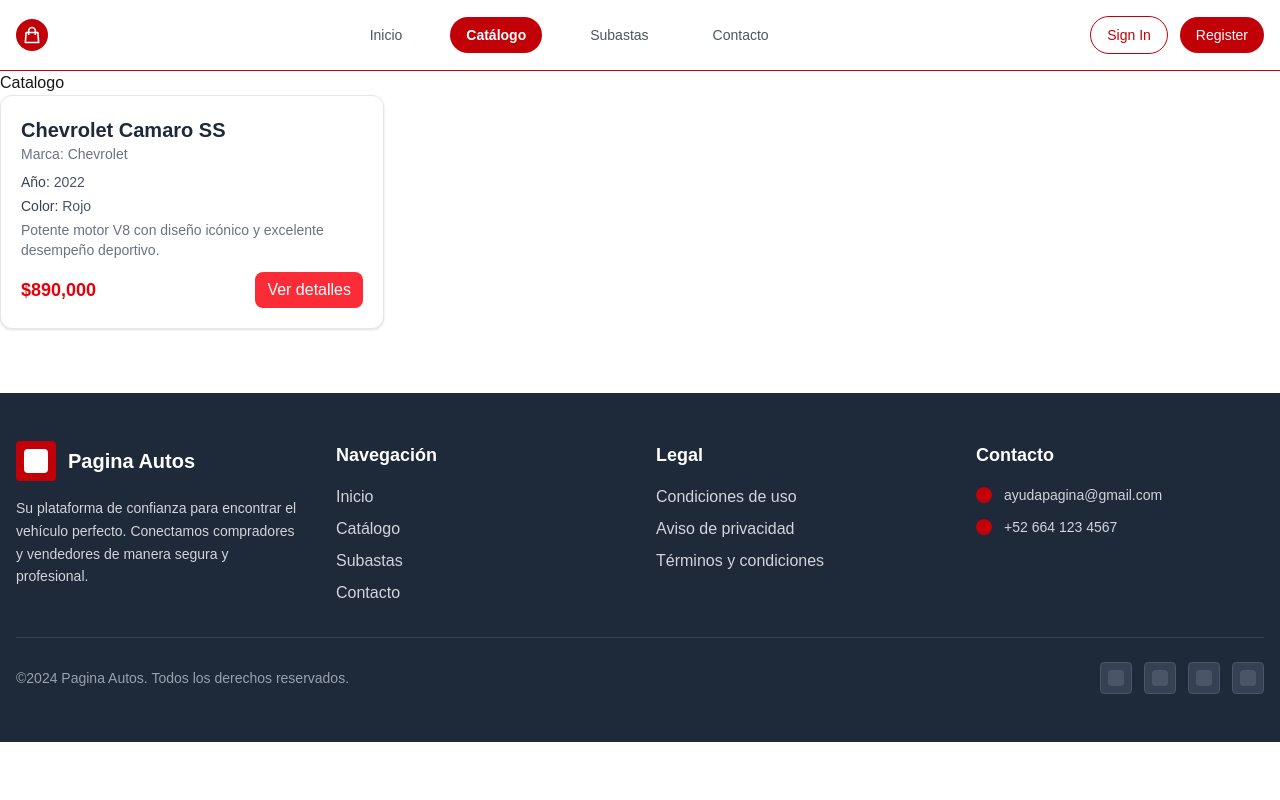
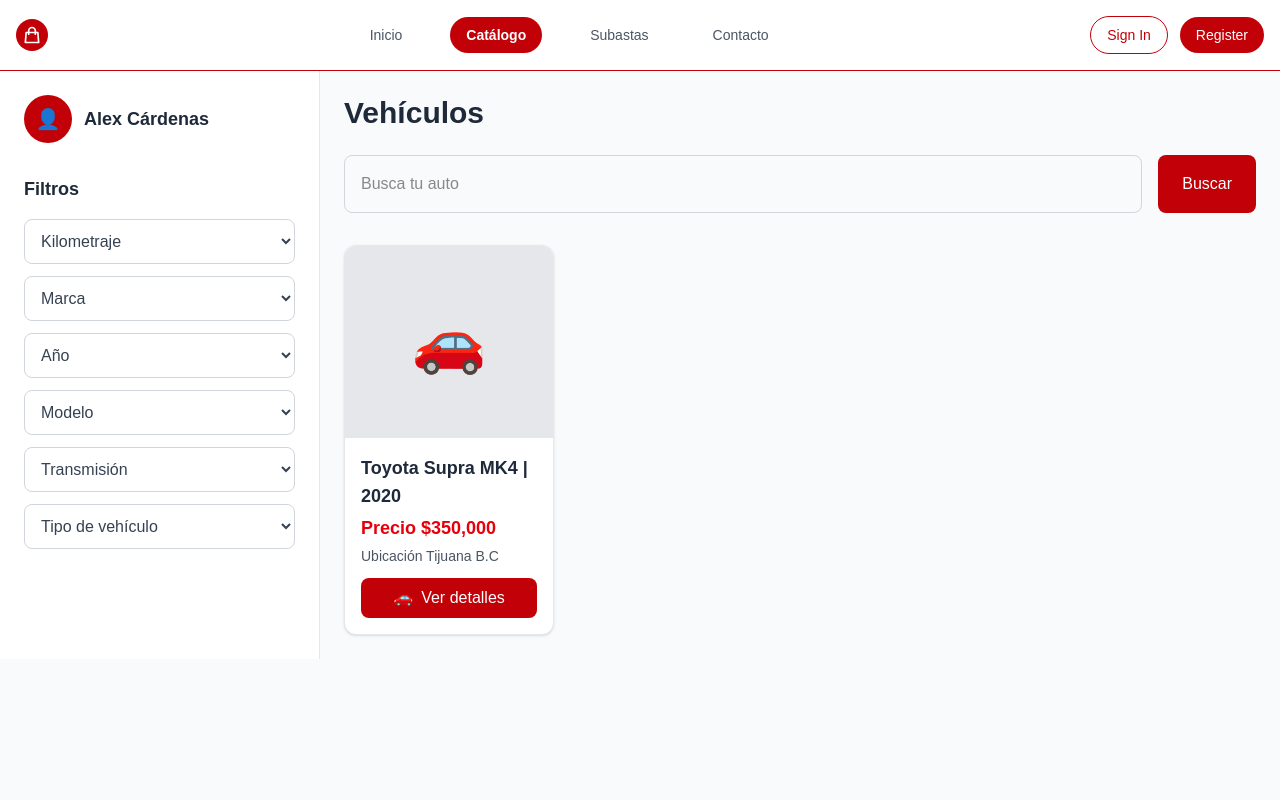
Before and after one commit to Hollow-Coders/VentaAutosFrontend, a Next.js app: page /Catalogo in a window 1280 px wide. Shown: the top 800 px of the page. Built offline with nearby package versions, Linux system fonts and the light colour scheme.

Commit message:
Se diseño en su mayoria el apartado del catalogo junto con su apartado de filtro y también se modifico el apartado de la carta de vehiculo, meros detalles visuales del proyecto

```diff
--- a/src/app/Catalogo/page.tsx
+++ b/src/app/Catalogo/page.tsx
@@ -1,14 +1,123 @@
 import React from 'react'
 import Carta_v from '../components/Carta_v'
 
-
 function Catalogo() {
   return (
-    <div>
-        <h1>Catalogo</h1>
-        <Carta_v/>
+    <div className="min-h-screen bg-gray-50">
+      <div className="flex flex-col lg:flex-row">
+
+        {/* Barra lateral con filtros */}
+        <div className="w-full lg:w-80 bg-white border-r border-gray-200 p-6 hidden lg:block">
+
+          {/* Perfil del usuario */}
+          <div className="mb-8">
+            <div className="flex items-center mb-4">
+              <div className="w-12 h-12 bg-red-700 rounded-full flex items-center justify-center mr-3">
+                <span className="text-white text-xl">👤</span>
+              </div>
+              <span className="text-lg font-semibold text-gray-800">Alex Cárdenas</span>
+            </div>
+          </div>
+
+          {/* Sección de filtros */}
+          <div>
+            <h3 className="text-lg font-semibold text-gray-800 mb-4">Filtros</h3>
+            <div className="space-y-3">
+
+              {/* Filtro de Kilometraje */}
+              <select className="w-full p-3 border border-gray-300 rounded-lg bg-white text-gray-700 hover:border-red-300 hover:shadow-md transition-all duration-300 focus:outline-none focus:ring-2 focus:ring-red-500 focus:border-red-500 transform hover:scale-105">
+                <option>Kilometraje</option>
+                <option>0 - 10,000 km</option>
+                <option>10,000 - 50,000 km</option>
+                <option>50,000 - 100,000 km</option>
+                <option>100,000+ km</option>
+              </select>
+
+              {/* Filtro de Marca */}
+              <select className="w-full p-3 border border-gray-300 rounded-lg bg-white text-gray-700 hover:border-red-300 hover:shadow-md transition-all duration-300 focus:outline-none focus:ring-2 focus:ring-red-500 focus:border-red-500 transform hover:scale-105">
+                <option>Marca</option>
+                <option>Toyota</option>
+                <option>Chevrolet</option>
+                <option>BMW</option>
+                <option>Cadillac</option>
+                <option>Porsche</option>
+                <option>Infiniti</option>
+              </select>
+
+              {/* Filtro de Año */}
+              <select className="w-full p-3 border border-gray-300 rounded-lg bg-white text-gray-700 hover:border-red-300 hover:shadow-md transition-all duration-300 focus:outline-none focus:ring-2 focus:ring-red-500 focus:border-red-500 transform hover:scale-105">
+                <option>Año</option>
+                <option>2024</option>
+                <option>2023</option>
+                <option>2022</option>
+                <option>2021</option>
+                <option>2020</option>
+                <option>2019</option>
+              </select>
+
+              {/* Filtro de Modelo */}
+              <select className="w-full p-3 border border-gray-300 rounded-lg bg-white text-gray-700 hover:border-red-300 hover:shadow-md transition-all duration-300 focus:outline-none focus:ring-2 focus:ring-red-500 focus:border-red-500 transform hover:scale-105">
+                <option>Modelo</option>
+                <option>Supra</option>
+                <option>Impala</option>
+                <option>M3</option>
+                <option>Escalade</option>
+                <option>911</option>
+                <option>Q50</option>
+              </select>
+
+              {/* Filtro de Transmisión */}
+              <select className="w-full p-3 border border-gray-300 rounded-lg bg-white text-gray-700 hover:border-red-300 hover:shadow-md transition-all duration-300 focus:outline-none focus:ring-2 focus:ring-red-500 focus:border-red-500 transform hover:scale-105">
+                <option>Transmisión</option>
+                <option>Automática</option>
+                <option>Manual</option>
+                <option>CVT</option>
+              </select>
+
+              {/* Filtro de Tipo de vehículo */}
+              <select className="w-full p-3 border border-gray-300 rounded-lg bg-white text-gray-700 hover:border-red-300 hover:shadow-md transition-all duration-300 focus:outline-none focus:ring-2 focus:ring-red-500 focus:border-red-500 transform hover:scale-105">
+                <option>Tipo de vehículo</option>
+                <option>Sedán</option>
+                <option>SUV</option>
+                <option>Deportivo</option>
+                <option>Pickup</option>
+                <option>Hatchback</option>
+              </select>
+            </div>
+          </div>
+        </div>
+
+        {/* Área principal de contenido */}
+        <div className="flex-1 p-6">
+
+          {/* Título y barra de búsqueda */}
+          <div className="mb-8">
+            <div className="flex items-center justify-between mb-6">
+              <h1 className="text-3xl font-bold text-gray-800">Vehículos</h1>
+              <button className="lg:hidden bg-red-700 text-white px-4 py-2 rounded-lg hover:bg-red-800 hover:shadow-lg hover:scale-105 active:scale-95 transition-all duration-200 font-medium">
+                Filtros
+              </button>
+            </div>
+
+            <div className="flex flex-col sm:flex-row gap-4">
+              <input
+                type="text"
+                placeholder="Busca tu auto"
+                className="flex-1 p-4 border border-gray-300 rounded-lg focus:outline-none focus:ring-2 focus:ring-red-500 hover:border-red-300 hover:shadow-md transition-all duration-300"
+              />
+              <button className="bg-red-700 text-white px-6 py-4 rounded-lg hover:bg-red-800 hover:shadow-lg hover:scale-105 active:scale-95 transition-all duration-200 font-medium">
+                Buscar
+              </button>
+            </div>
+          </div>
+
+          {/* Grid de vehículos */}
+          <div className="grid grid-cols-1 md:grid-cols-2 lg:grid-cols-3 xl:grid-cols-4 gap-6">
+            <Carta_v />
+          </div>
+        </div>
+      </div>
     </div>
-
   )
 }
 
--- a/src/app/components/Carta_v.tsx
+++ b/src/app/components/Carta_v.tsx
@@ -2,21 +2,23 @@
 
 function Carta_v() {
   return (
-     <div className="bg-white border border-gray-200 shadow-sm rounded-xl p-5 hover:shadow-md transition-all duration-200 max-w-sm">
-      <h2 className="text-xl font-semibold text-gray-800">Chevrolet Camaro SS</h2>
-      <p className="text-sm text-gray-500 mb-2">Marca: Chevrolet</p>
-
-      <div className="flex flex-col gap-1 text-sm text-gray-600 mb-3">
-        <p><span className="font-medium text-gray-700">Año:</span> 2022</p>
-        <p><span className="font-medium text-gray-700">Color:</span> Rojo</p>
-        <p className="text-gray-500">
-          Potente motor V8 con diseño icónico y excelente desempeño deportivo.
-        </p>
+    <div className="bg-white border border-gray-200 shadow-sm rounded-xl overflow-hidden hover:shadow-lg hover:scale-105 transition-all duration-300 transform">
+      {/* Imagen del vehículo */}
+      <div className="h-48 bg-gray-200 flex items-center justify-center">
+        <div className="text-6xl text-gray-400">🚗</div>
       </div>
 
-      <div className="flex justify-between items-center mt-3">
-        <span className="text-lg font-bold text-red-600">$890,000</span>
-        <button className="bg-red-500 text-white px-3 py-1.5 rounded-lg hover:bg-red-600 transition">
+      {/* Contenido de la carta */}
+      <div className="p-4">
+        <h2 className="text-lg font-semibold text-gray-800 mb-1">Toyota Supra MK4 | 2020</h2>
+
+        <div className="mb-3">
+          <p className="text-lg font-bold text-red-600 mb-1">Precio $350,000</p>
+          <p className="text-sm text-gray-600">Ubicación Tijuana B.C</p>
+        </div>
+
+        <button className="w-full bg-red-700 text-white px-4 py-2 rounded-lg hover:bg-red-800 hover:shadow-lg hover:scale-105 active:scale-95 transition-all duration-200 flex items-center justify-center gap-2 font-medium">
+          <span>🚗</span>
           Ver detalles
         </button>
       </div>
```
